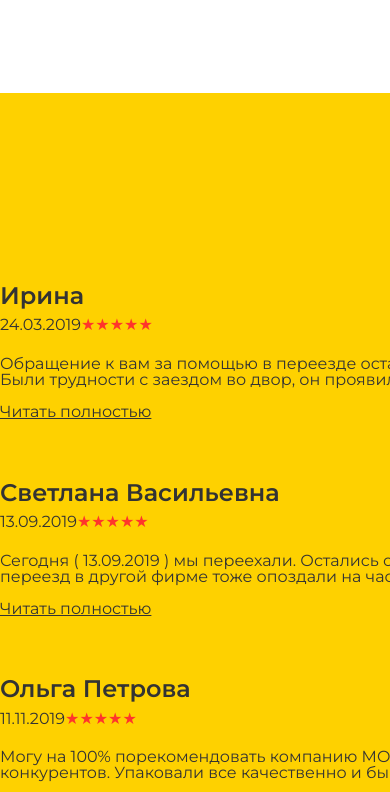
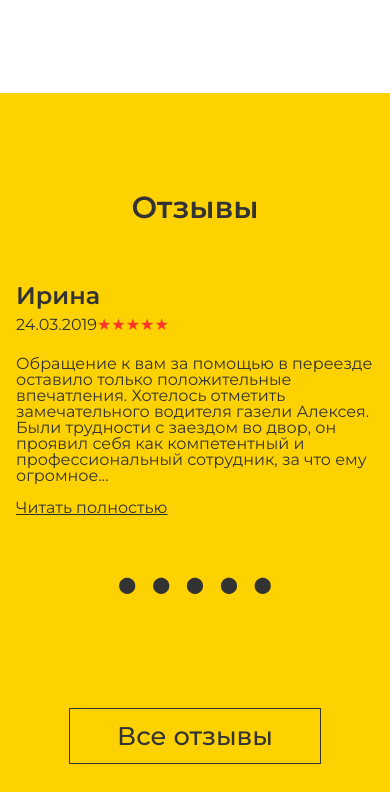
Before and after one commit to EHOTb/webdad, a website: page index.html in a window 390 px wide. Shown: the part 3506-4298 px from the top of the page. Drawn offline with Linux system fonts and the light colour scheme.

Commit message:
add :2-5 block ready

```diff
--- a/css/style.css
+++ b/css/style.css
@@ -25,6 +25,7 @@ a:hover {
 
 .main__container {
     padding: 0 15%;
+    width: 80%;
 }
 
 @media(max-width:768px) {
@@ -1154,13 +1155,15 @@ align-items: center;
 
 @media(max-width:768px) {
     .reviews {
-        overflow: hidden;
+        overflow: auto;
     }
 }
 
 .container__reviews {
     max-width: 83rem;
     margin: 0 auto;
+    display: inline;
+    overflow: scroll;
 }
 
 @media(max-width:768px) {
@@ -1177,28 +1180,48 @@ align-items: center;
     font-size: 1.9rem;
 }
 
+@media(max-width:320px) {
+    .reviews__header {
+        font-size: 1.25rem;
+    }
+}
+
 .reviews__contents {
     display: flex;
     gap: 2rem;
+    justify-content: center;
 }
 
 @media(max-width:768px) {
     .reviews__contents {
-        display: inline;
-        width: 82rem;
+        width: 81.5rem;
+    }
+}
+
+@media(max-width:320px) {
+    .reviews__contents {
+        width: 68rem;
     }
 }
 
 .reviews__content {
-    padding-top: 3.8rem;
+    padding: 3.8rem 1rem;
     display: flex;
     flex-direction: column;
     justify-content: space-between;
+    max-width: 25.5rem;
 }
 
 @media(max-width:768px) {
     .reviews__content {
-        min-width: 26rem;
+        max-height: 16.6rem;
+    }
+}
+
+@media(max-width:320px) {
+    .reviews__content {
+        width: 60rem;
+        overflow-x: scroll;
     }
 }
 
@@ -1236,6 +1259,26 @@ align-items: center;
 
 .reviews__footer {}
 
+.reviews__content-slider {
+    display: none;
+}
+
+@media(max-width:768px) {
+    .reviews__content-slider {
+        display: block;
+        display: flex;
+        justify-content: center;
+        gap: 1rem;
+        padding-bottom: 3.5rem;
+    }
+}
+
+@media(max-width:320px) {
+    .reviews__content-slider {
+        display: none;
+    }
+}
+
 .reviews__button {
     margin: 0 auto;
     margin-top: 3.7rem;
@@ -1246,6 +1289,25 @@ align-items: center;
     max-width: 15.6rem;
     text-align: center;
 }
+
+
+/* @media(max-width:768px) {
+    .reviews__button {
+        position: fixed;
+        left: 34vw;
+        top: 45rem;
+        width: 15rem;
+    }
+}
+
+@media(max-width:320px) {
+    .reviews__button {
+
+        left: 2.8rem;
+        top: 44rem;
+        width: 18rem;
+    }
+} */
 
 .reviews__button a {
     color: var(--main);
--- a/index.html
+++ b/index.html
@@ -352,12 +352,22 @@
                         <div class="reviews__content-all"><span>Читать полностью</span></div>
                     </div>
                 </div>
+
+
                 <div class="reviews__footer">
+                    <ul class="reviews__content-slider ">
+                        <li>⬤</li>
+                        <li>⬤</li>
+                        <li>⬤</li>
+                        <li>⬤</li>
+                        <li>⬤</li>
+                    </ul>
+
                     <div class="reviews__button "><a href="#">Все отзывы</a></div>
                     <div class="reviews__button-padding"></div>
                 </div>
             </div>
-        </section> -->
+        </section>
 
 
 
```
